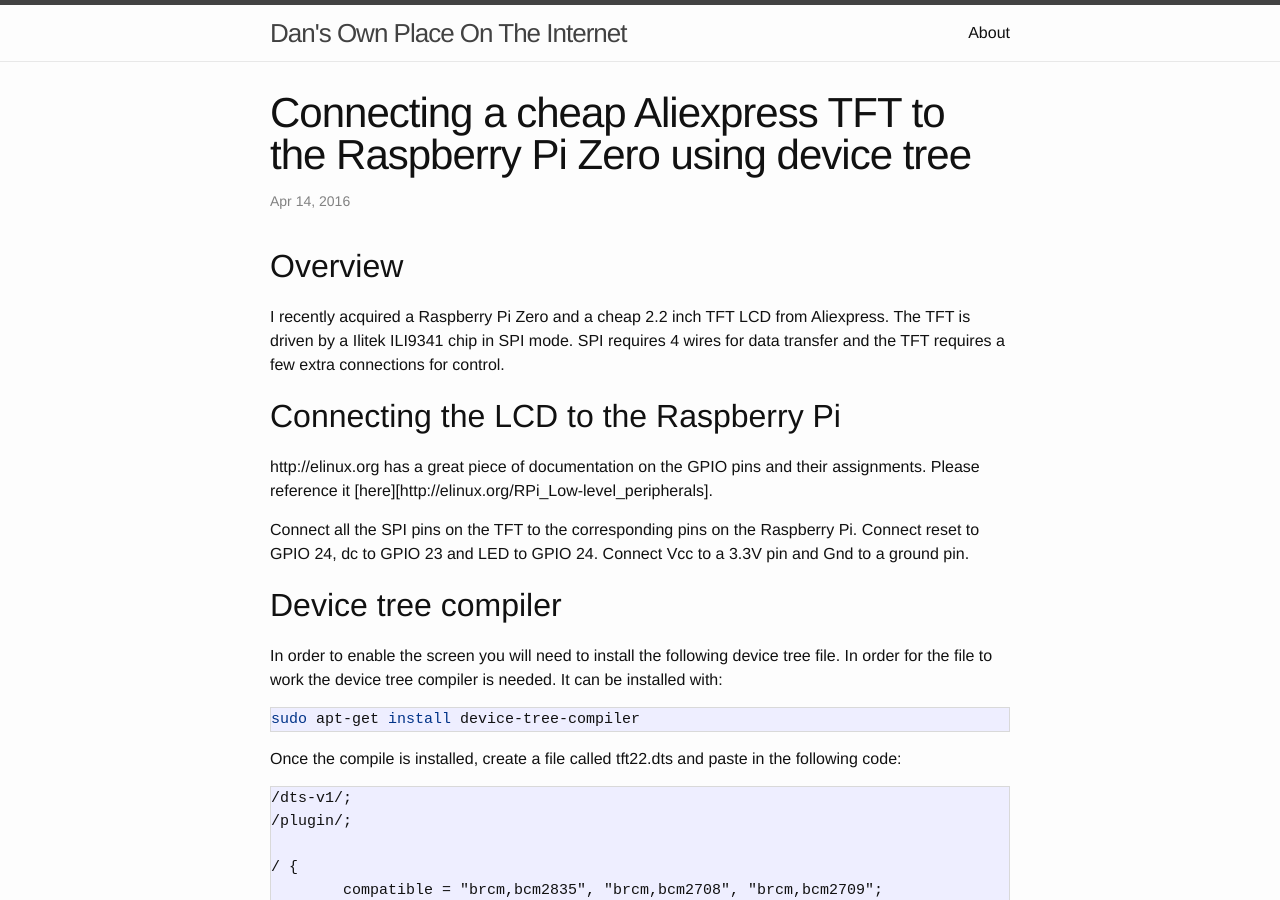
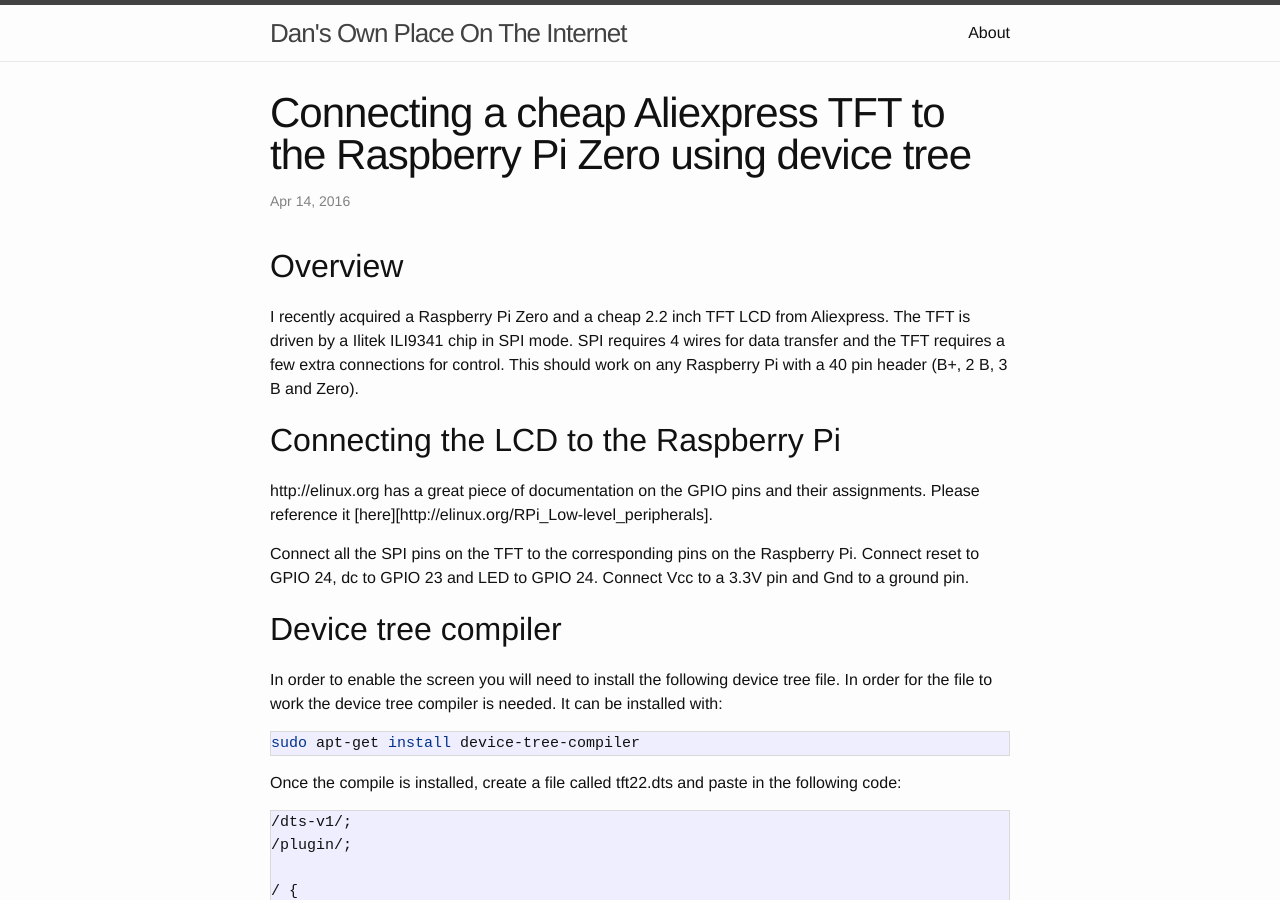
Before and after one commit to dkulinski/nonhazardo.us, a Jekyll site: the page built from _posts/2016-04-14-raspberry_pi_zero_spi_screen.markdown, in a window 1280 px wide and 900 px high. Built offline with Jekyll 4.4.1, drawn with Linux system fonts in a browser that asks for light colours; Markdown is read by kramdown in place of the engine named in the settings.

Commit message:
Added info about other RPis

```diff
--- a/_posts/2016-04-14-raspberry_pi_zero_spi_screen.markdown
+++ b/_posts/2016-04-14-raspberry_pi_zero_spi_screen.markdown
@@ -5,7 +5,7 @@ date: 2016-04-14 14:13:00
 categories: raspberry pi tft spi device tree
 ---
 ##Overview
-I recently acquired a Raspberry Pi Zero and a cheap 2.2 inch TFT LCD from Aliexpress.  The TFT is driven by a Ilitek ILI9341 chip in SPI mode.  SPI requires 4 wires for data transfer and the TFT requires a few extra connections for control.
+I recently acquired a Raspberry Pi Zero and a cheap 2.2 inch TFT LCD from Aliexpress.  The TFT is driven by a Ilitek ILI9341 chip in SPI mode.  SPI requires 4 wires for data transfer and the TFT requires a few extra connections for control. This should work on any Raspberry Pi with a 40 pin header (B+, 2 B, 3 B and Zero).
 
 ##Connecting the LCD to the Raspberry Pi
 http://elinux.org has a great piece of documentation on the GPIO pins and their assignments.  Please reference it [here][http://elinux.org/RPi\_Low-level\_peripherals].
```
